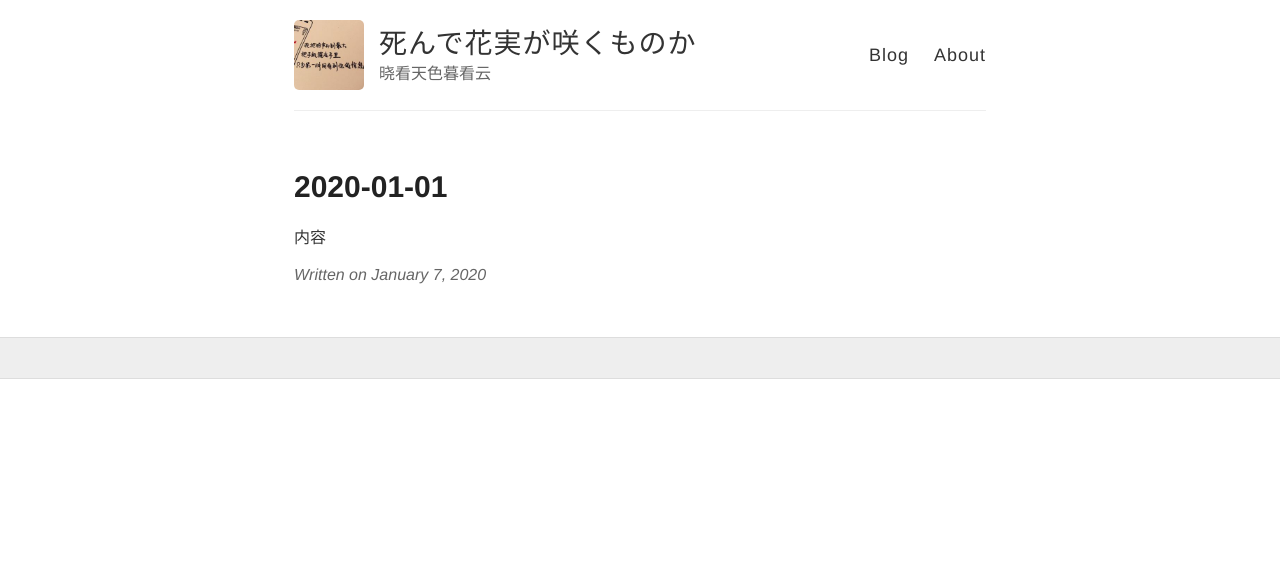
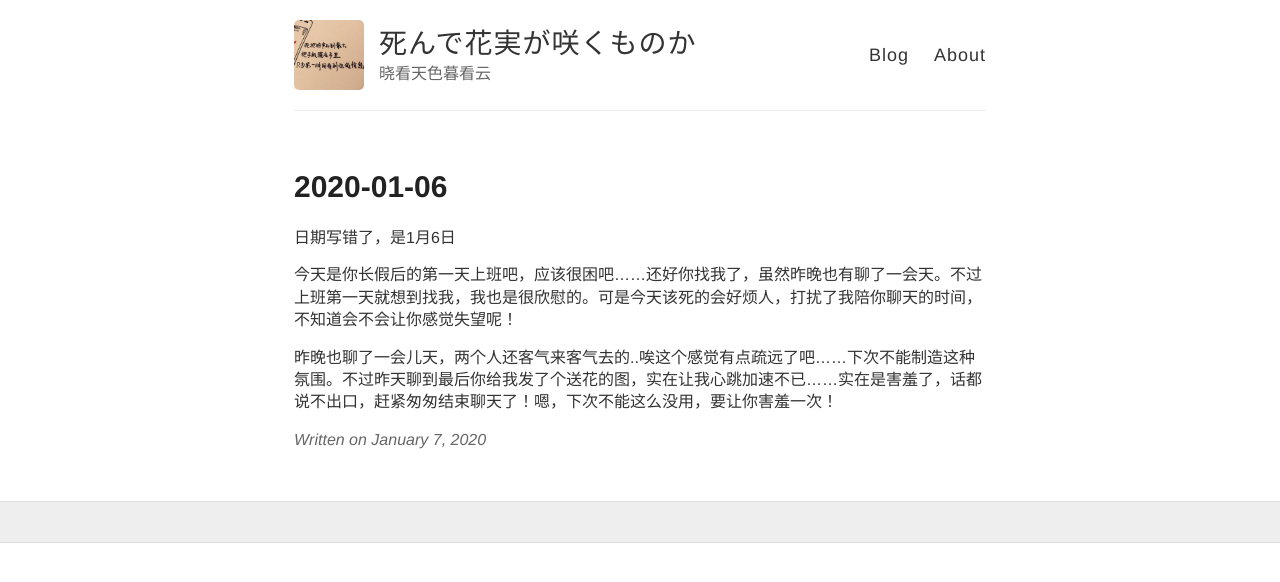
Before and after one commit to wiki650/wiki650.github.io, a Jekyll site: the page built from _posts/2020-01-07-wiki20200107.md, in a window 1280 px wide. Shown: the top 582 px of the page. Built offline with Jekyll 4.4.1, drawn with Linux system fonts in a browser that asks for light colours; comment, search, counter and statistics services are not loaded.

Commit message:
Update 2020-01-07-wiki20200107.md

```diff
--- a/_posts/2020-01-07-wiki20200107.md
+++ b/_posts/2020-01-07-wiki20200107.md
@@ -1,6 +1,10 @@
 ---
 layout: post
-title: 2020-01-01
+title: 2020-01-06
 ---
 
-内容
+日期写错了，是1月6日
+
+今天是你长假后的第一天上班吧，应该很困吧……还好你找我了，虽然昨晚也有聊了一会天。不过上班第一天就想到找我，我也是很欣慰的。可是今天该死的会好烦人，打扰了我陪你聊天的时间，不知道会不会让你感觉失望呢！
+
+昨晚也聊了一会儿天，两个人还客气来客气去的..唉这个感觉有点疏远了吧……下次不能制造这种氛围。不过昨天聊到最后你给我发了个送花的图，实在让我心跳加速不已……实在是害羞了，话都说不出口，赶紧匆匆结束聊天了！嗯，下次不能这么没用，要让你害羞一次！
```
